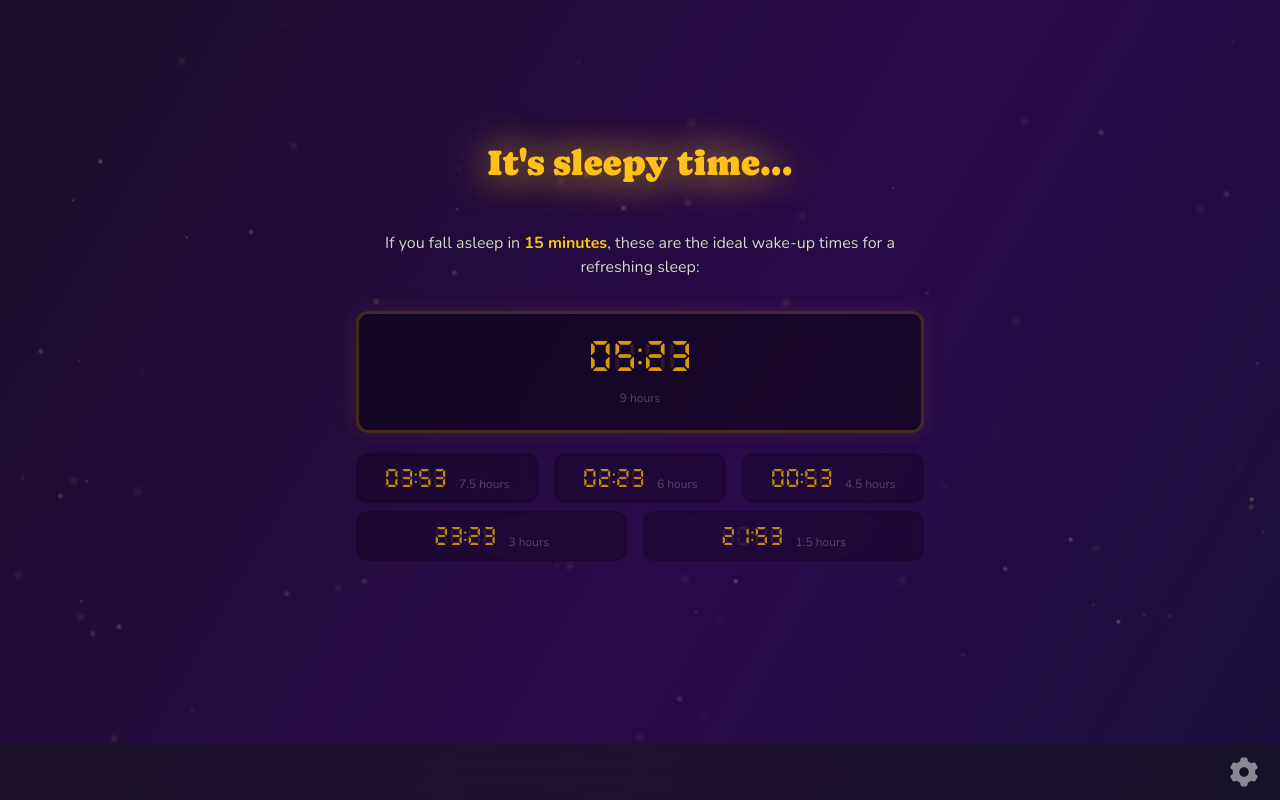
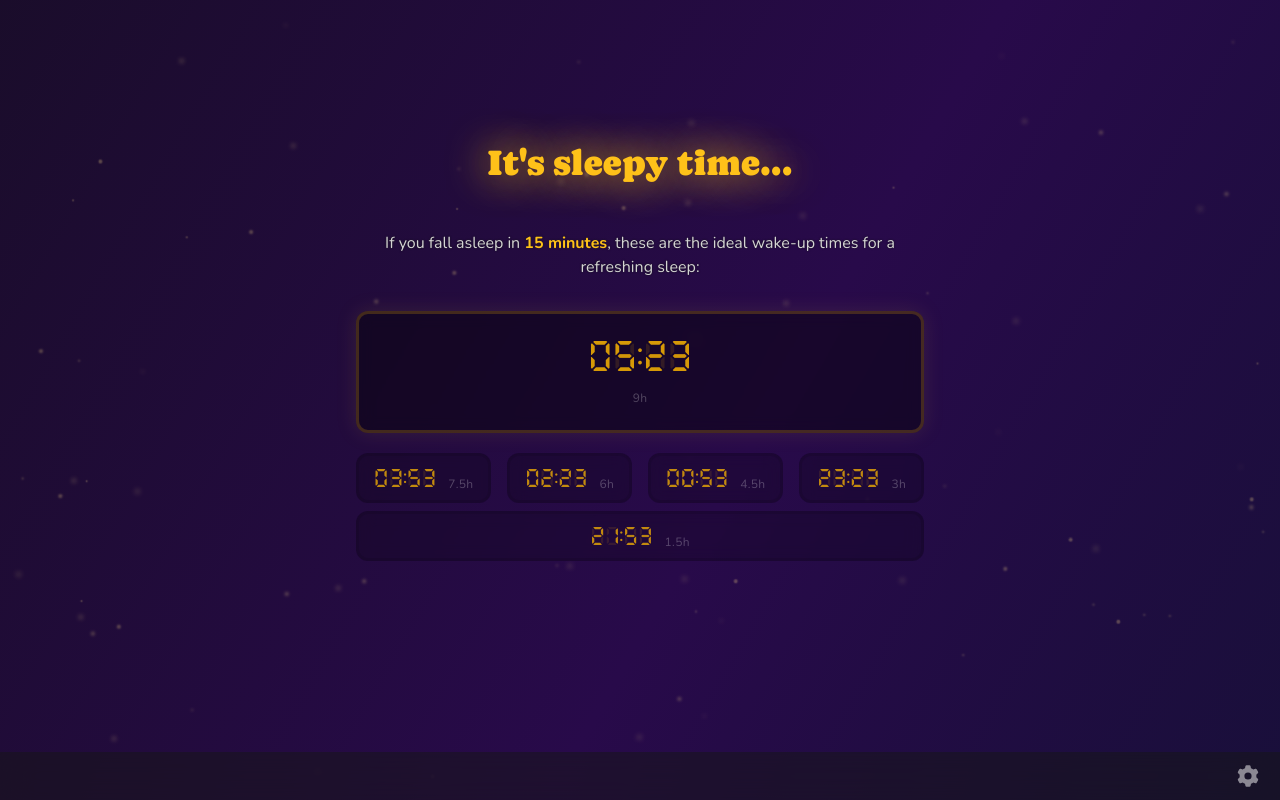
Before and after one commit to aronsantha/wakey, a React (Vite) app: page / in a window 1280 px wide. Built offline with nearby package versions, Linux system fonts and the light colour scheme.

Commit message:
adjust font, cog icon

```diff
--- a/src/components/App.jsx
+++ b/src/components/App.jsx
@@ -48,11 +48,11 @@ function App() {
         />
       </div>
       <div className="flex h-screen flex-col items-center overflow-y-auto scroll-smooth pb-40 md:justify-center">
-        <footer className="fixed right-0 bottom-0 z-50 flex h-14 w-full items-center justify-end bg-neutral-900/50 px-3 backdrop-blur-lg">
+        <footer className="fixed right-0 bottom-0 z-50 flex h-12 w-full items-center justify-end bg-neutral-900/50 px-3 backdrop-blur-lg">
           <Cog6ToothIcon
             as={"button"}
             onClick={() => setIsModalOpen(true)}
-            className="z-10 h-12 cursor-pointer rounded-full p-2 text-white opacity-50 transition-all duration-75 hover:opacity-100"
+            className="z-10 h-10 cursor-pointer rounded-full p-2 text-white opacity-50 transition-all duration-75 hover:opacity-100"
             aria-label="Open settings modal"
           />
         </footer>
@@ -82,8 +82,8 @@ function App() {
                   </p>
                   <p className="font-digital col-1 row-1 opacity-15">00:00</p>
                 </div>
-                <p className="mt-auto text-xs text-white/25">
-                  {intervals[index]} hours
+                <p className="mt-auto text-xs tracking-wide text-white/25">
+                  {intervals[index]}h
                 </p>
               </div>
             ))}
```
